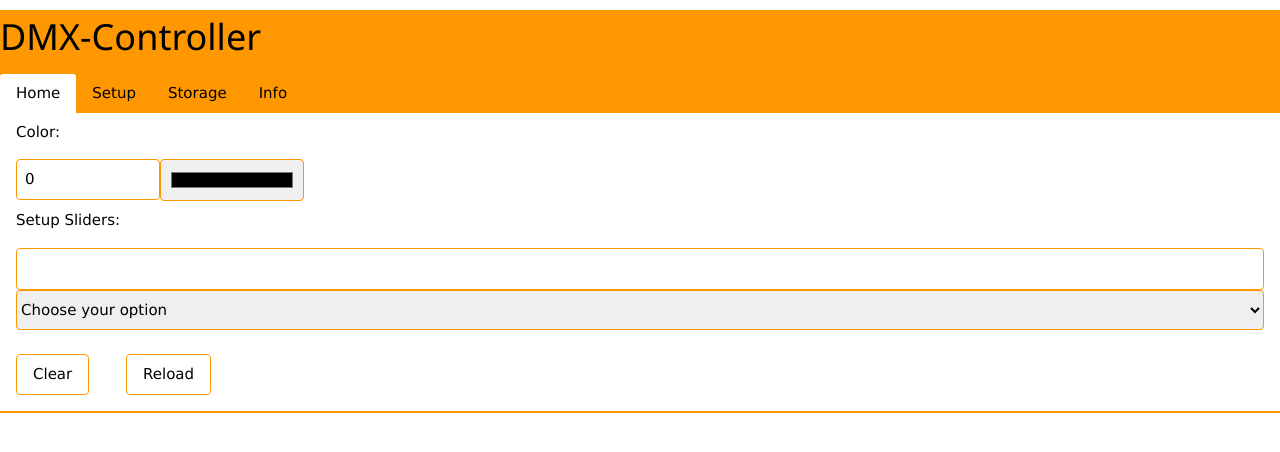
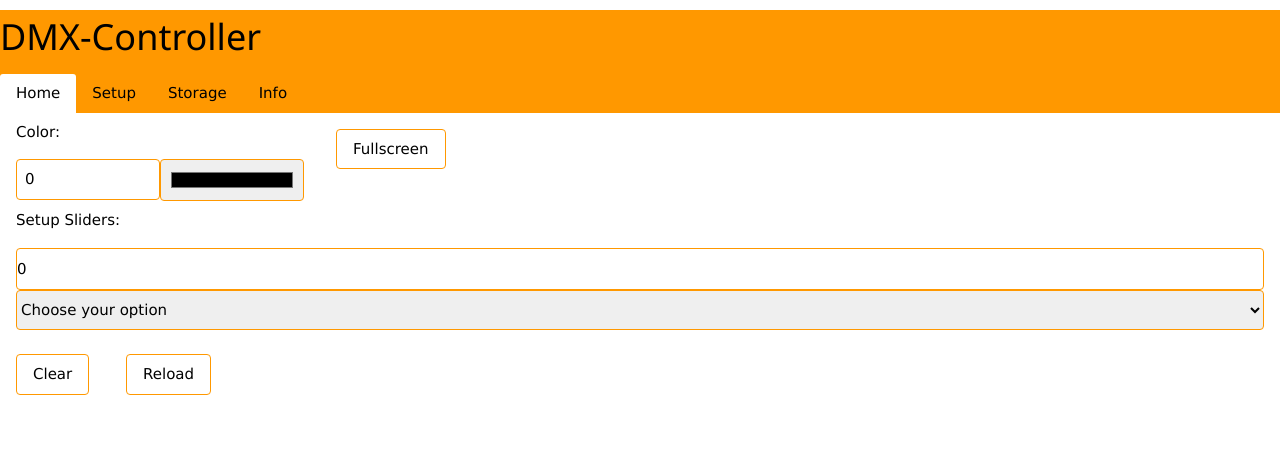
Before and after one commit to FSG-Pfullingen/FSG-DMX, a Flask app: page / in a window 1280 px wide. Shown: the top 452 px of the page. Run offline with Flask 2, Linux system fonts and the light colour scheme.

Commit message:
Now better working than ever before, usablegit add -A!

```diff
--- a/main.py
+++ b/main.py
@@ -13,15 +13,15 @@ with open('data/lights.json', 'r') as f:
 #Setup Flask
 app = Flask(__name__)
 #--------------------------------Webservice--------------------
+@app.route("/index")
 @app.route("/")
 def index():
     """
     Just some info Page
     """
-    print url_for(".index")
     with open('data/states.json', 'r') as f:
         states = json.loads(f.read())
-    return render_template('index_w3css.html', channels=channels, options=all_lights.keys(), states=states)
+    return render_template('index_w3css.html', adresses=map(str, adresses), channels=channels, options=all_lights.keys(), states=states)
 
 @app.route("/test")
 def test():
@@ -32,13 +32,13 @@ def test():
         states = json.loads(f.read())
     return render_template('index.html', options=all_lights.keys(), states=states)
 
-@app.route("/set")
+@app.route("/set", methods=["POST", "GET", "PUT"])
 def set():
     """
     Set a DMX-Adress to a specified value
     """
     #Get values
-    dmx = getdmx(request)
+    dmx = int(request.args.get('dmx'))
     value = int(request.args.get('value', default="-1"))
     color = request.args.get('color', default="#000000").strip("#")
     #Check if in usable range
@@ -75,7 +75,7 @@ def set():
         adresses[dmx] = value
     dmxsender.send(adresses)
     #Return Debug information
-    return redirect(url_for(index, _external=True))
+    return redirect(url_for('index'))
 
 @app.route("/get")
 def get():
@@ -128,7 +128,7 @@ def setup():
     for i in range(num):
         channels[dmx + i] = (str(typus) + " | " + attr[i])
         print str(dmx+i) + str(channels[dmx+i])
-    return redirect(url_for(index, _external=True))
+    return redirect(url_for('index'))
 
 @app.route("/getfixture")
 def getfixture():
@@ -159,7 +159,7 @@ def store_state():
         pos = len(states)-1
     with open('data/states.json', 'w') as f:
         f.write(json.dumps(states))
-    return redirect(url_for(index, _external=True))
+    return redirect(url_for('index'))
 
 @app.route("/view_state")
 def view_state():
@@ -176,7 +176,7 @@ def view_state():
                 print str(adress) + ":" + str(states[pos][adress])
                 adresses[int(adress)] = states[pos][adress]
         dmxsender.send(adresses)
-        return redirect(url_for(index, _external=True))
+        return redirect(url_for('index'))
     return "INVALID KEY"
 
 @app.route("/get_state_names")
@@ -201,7 +201,7 @@ def save():
     filename = request.args.get("filename", default="book")
     with open('data/' + filename + '.json', 'w') as f:
         f.write(json.dumps([adresses, channels]))
-        return redirect(url_for(index, _external=True))
+        return redirect(url_for('index'))
     return "ERROR"
 
 @app.route("/load")
@@ -214,7 +214,8 @@ def load():
     filename = request.args.get("filename", default="book")
     with open('data/' + filename + '.json', 'r') as f:
         adresses, channels = json.loads(f.read())
-        return redirect(url_for(index, _external=True))
+        print redirect(url_for('index'))
+        return redirect(url_for('index'))
     return "ERROR"
 
 # --------------------------------Functions---------------------------------
@@ -255,4 +256,4 @@ if __name__ == '__main__':
     Run the Webserver
     """
     dmxsender.start()
-    app.run(host="0.0.0.0")
+    app.run(host="10.16.0.25", port=5000)
--- a/templates/index_w3css.html
+++ b/templates/index_w3css.html
@@ -23,21 +23,26 @@
 
     function reloadSliders(){
       var form_div = document.getElementById('sliders');
+      var set_div = document.getElementById("controls_main");
+      current = sessionStorage.getItem('fullscreen');
+      adresses = "{{ ", ".join(adresses) }}".split(", ").map(Number);
       form_div.innerHTML = "";
       for (pos=0;pos<=16;pos++){
         dmx = sessionStorage.getItem('slider_' + pos);
         if (dmx != null){
           var form = document.createElement("form");
           form.setAttribute('class', "w3-form w3-padding");
-          form.setAttribute('action', "http://localhost:5000/set");
-          form.setAttribute('method', "get");
           form.setAttribute('id', 'slider_' + pos);
           form.setAttribute('style', "display:inline-block");
           var i = document.createElement("input"); //input element, text
           i.setAttribute('type',"range");
           i.setAttribute('name',"value");
-          i.setAttribute('onchange', "this.form.submit()");
+          i.setAttribute('onchange', "sendData(this.parentElement, '{{ url_for('set') }}')");
+          if (current == 1){
+            i.setAttribute('style', "height:400px;")
+          }
           i.setAttribute('orient', "vertical");
+          i.setAttribute('value', adresses[dmx])
           i.setAttribute('class', "w3-input w3-round w3-border w3-border-orange");
 
           var s = document.createElement("input");
@@ -45,19 +50,52 @@
           s.setAttribute('name', "dmx");
           s.setAttribute('value', dmx);
 
+          var d = document.createElement("label");
+          d.innerHTML = dmx;
+
           var p = document.createElement("label");
-          p.innerHTML = pos;
+          channels = "{{ ", ".join(channels) }}";
+          //console.log(channels);
+          channels = channels.split(", ");
+          //console.log(channels);
+          name = "";
+          group = "";
+          name = channels[dmx].split(" | ")[1];
+          group = channels[dmx].split(" | ")[0];
+          //console.log(name);
+          if (name == "Brightness") name="&#9728";
+          if (name == "Tilt") name="&#8597";
+          if (name == "Pan") name="&#8596";
+          p.innerHTML = name;
 
+          form.appendChild(d);
           form.appendChild(i);
           form.appendChild(s);
           form.appendChild(p);
           form_div.appendChild(form);
       }
     }
+    if (current == 1) {
+      set_div.style.display = "none";
+    } else {
+      set_div.style.display = "block";
+    }
     }
 
     function clearSliders(){
       window.sessionStorage.clear();
+
+      reloadSliders();
+    }
+
+    function fullSliders(){
+      current = sessionStorage.getItem('fullscreen');
+      console.log(current);
+      if (current == null || current == 0){
+        sessionStorage.setItem('fullscreen', 1);
+      } else{
+        sessionStorage.setItem('fullscreen', 0);
+      }
       reloadSliders();
     }
 
@@ -66,6 +104,7 @@
       var pos = parseInt(document.getElementById('sliders_pos').value);
       if (pos != NaN){
         sessionStorage.setItem('slider_' + pos, dmx);
+        document.getElementById('sliders_pos').value = pos + 1;
       }
       reloadSliders();
     }
@@ -74,7 +113,23 @@
       console.log("All resources finished loading!");
       reloadSliders();
     });
+
+    function sendData(element, send_url){
+      data = new FormData(element).entries();
+      new_url = send_url.substr(1) + "?";
+      for (var pair of data) {
+        console.log(pair[0]+ ', ' + pair[1]);
+        if (pair[0] == "color") pair[1] = encodeURIComponent(pair[1]);
+        new_url = (new_url + pair[0] + "=" + pair[1] + "&");
+      }
+      new_url = new_url.slice(0, -1);
+      console.log(new_url);
+      var xhttp = new XMLHttpRequest();
+      xhttp.open("GET", new_url, false);
+      xhttp.send()
+    }
   </script>
+
   <style>
     input[type=range][orient=vertical]
     {
@@ -97,51 +152,54 @@
     </div>
   </div>
   <div class="tab" id="Home">
+    <div id="controls_main">
       <div class="w3-mobile w3-quarter">
         <div class="w3-padding">
           Color:
         </div>
-      <form class="w3-form w3-padding" action="http://localhost:5000/set" method="get">
-        <input type="number" class="w3-half w3-input w3-round w3-border w3-border-orange" name="dmx" value="0">
-        <input class="w3-half w3-input w3-round w3-border w3-border-orange" type="color" name="color" onchange="this.form.submit()" style="height:42px">
+        <form class="w3-form w3-padding">
+          <input type="number" class="w3-half w3-input w3-round w3-border w3-border-orange" name="dmx" value="0" min="0" max="512">
+          <input class="w3-half w3-input w3-round w3-border w3-border-orange" type="color" name="color" onchange="sendData(this.parentElement, '{{ url_for('set') }}')" style="height:42px">
         </form>
       </div>
       <div class="w3-mobile w3-col" style="width:100%">
         <div class="w3-padding">
           Setup Sliders:
         </div>
-      <form class="w3-form w3-padding">
-        <input type="number" class="w3-select w3-round w3-border w3-border-orange" id="sliders_pos">
+        <form class="w3-form w3-padding" onsubmit="setSlider()">
+          <input type="number" class="w3-select w3-round w3-border w3-border-orange" id="sliders_pos" value="0" min="0" max="16">
           <select class="w3-select w3-round w3-border w3-border-orange" id="sliders_dropdown" onchange="setSlider()">
             <option value="" disabled selected>Choose your option</option>
-          {% for channel in channels %}
-          <option value= "{{channels.index(channel)}}">{{channels.index(channel)}} - {{channel}}</option>"
+            {% for i in range(513) %}
+            <option value= "{{ i }}">{{ i }} - {{channels[i]}}</option>"
             {% endfor %}
           </select>
         </form>
         <button class="w3-button w3-white w3-round w3-border-orange w3-border w3-hover-orange w3-margin" onclick="clearSliders()">Clear</button>
         <button class="w3-button w3-white w3-round w3-border-orange w3-border w3-hover-orange w3-margin" onclick="reloadSliders()">Reload</button>
-      <div id="sliders" class="w3-border w3-border-orange" onload="reloadSliders()">
       </div>
       </div>
+      <div id="sliders" onload="reloadSliders()" style="width:100%;">
+      </div>
+      <button class="w3-button w3-white w3-round w3-border-orange w3-border w3-hover-orange w3-margin" onclick="fullSliders()">Fullscreen</button>
   </div>
   <div class="tab" id='Setup' style="display:none">
     <div class="w3-mobile w3-half">
       <div class="w3-padding">
         Test:
       </div>
-      <form class="w3-form w3-padding" action="http://localhost:5000/set" method="get" class="field">
+      <form class="w3-form w3-padding">
         <label>DMX:</label>
         <input class="w3-input w3-round w3-border w3-border-orange" type="number" min="0" max="512" value="0" name="dmx">
         <label>Value:</label>
-        <input class="w3-input w3-round w3-border w3-border-orange" type="range" min="0" max="255" name="value" onchange="this.form.submit()">
+        <input class="w3-input w3-round w3-border w3-border-orange" type="range" min="0" max="255" name="value" onchange="sendData(this.parentElement, '{{ url_for('set') }}')">
       </form>
     </div>
     <div class="w3-mobile w3-half">
       <div class="w3-padding">
         Setup:
       </div>
-      <form class=" w3-padding w3-form" action="http://localhost:5000/setup" method="get">
+      <form class=" w3-padding w3-form">
         <label class="label">DMX:</label>
         <input class="w3-input w3-round w3-border w3-border-orange" type="number" min="-1" max="512" placeholder="-1 for auto" value="-1" name="dmx">
         <label class="label">Type:</label>
@@ -151,7 +209,7 @@
           {% endfor %}
         </select>
         <label>Overwrite? <input class="checkbox" type="checkbox" name="force" value="1"> Yes</label>
-        <button class="w3-button w3-white w3-round w3-border-orange w3-border w3-hover-orange w3-margin">Send</button>
+        <button class="w3-button w3-white w3-round w3-border-orange w3-border w3-hover-orange w3-margin" onclick="sendData(this.parentElement, '{{ url_for('setup') }}')">Send</button>
       </form>
     </div>
   </div>
@@ -160,25 +218,25 @@
       <div class="w3-padding">
         Store State:
       </div>
-      <form class="w3-form w3-padding" action="http://localhost:5000/store_state" method="get">
+      <form class="w3-form w3-padding">
         <label class="label">Name:</label>
         <input class="w3-input w3-round w3-border w3-border-orange" type="text" name="name">
         <label class="label">DMX-Adresses:</label>
         <input class="w3-input w3-round w3-border w3-border-orange" type="text" hint="1,2,3,4,..." name="dmxes">
         <label class="label">Position</label>
         <input class="w3-input w3-round w3-border w3-border-orange" type="number" name="position" value="-1">
-        <button class="w3-button w3-white w3-round w3-border-orange w3-border w3-hover-orange w3-margin">Send</button>
+        <button class="w3-button w3-white w3-round w3-border-orange w3-border w3-hover-orange w3-margin" onclick="sendData(this.parentElement, '{{ url_for('store_state') }}')">Send</button>
       </form>
     </div>
     <div class="w3-half w3-mobile">
       <div class="w3-padding">
         Store State:
       </div>
-      <form class="w3-form w3-padding" action="http://localhost:5000/save" method="get" style="display:inline-block">
-        <button class="w3-button w3-white w3-round w3-border-orange w3-border w3-hover-orange">Save</button>
+      <form class="w3-form w3-padding" style="display:inline-block">
+        <button class="w3-button w3-white w3-round w3-border-orange w3-border w3-hover-orange" onclick="sendData(this.parentElement, '{{ url_for('save') }}')">Save</button>
       </form>
-      <form class="w3-form w3-padding" action="http://localhost:5000/load" method="get" style="display:inline-block">
-        <button class="w3-button w3-white w3-round w3-border-orange w3-border w3-hover-orange">Load</button>
+      <form class="w3-form w3-padding" style="display:inline-block">
+        <button class="w3-button w3-white w3-round w3-border-orange w3-border w3-hover-orange" onclick="sendData(this.parentElement, '{{ url_for('load') }}')">Load</button>
       </form>
     </div>
   </div>
@@ -198,7 +256,7 @@
       <div class="w3-padding">
         View State:
       </div>
-      <form class="w3-form w3-padding" action="http://localhost:5000/view_state" method="get">
+      <form class="w3-form w3-padding" action={{ url_for('view_state') }} method="get">
         <label class="label">Position:</label>
         <div class="select">
           <select class="w3-select w3-round w3-border w3-border-orange" name="position">
```
Lines whose indentation alone changed are shown as unchanged.
